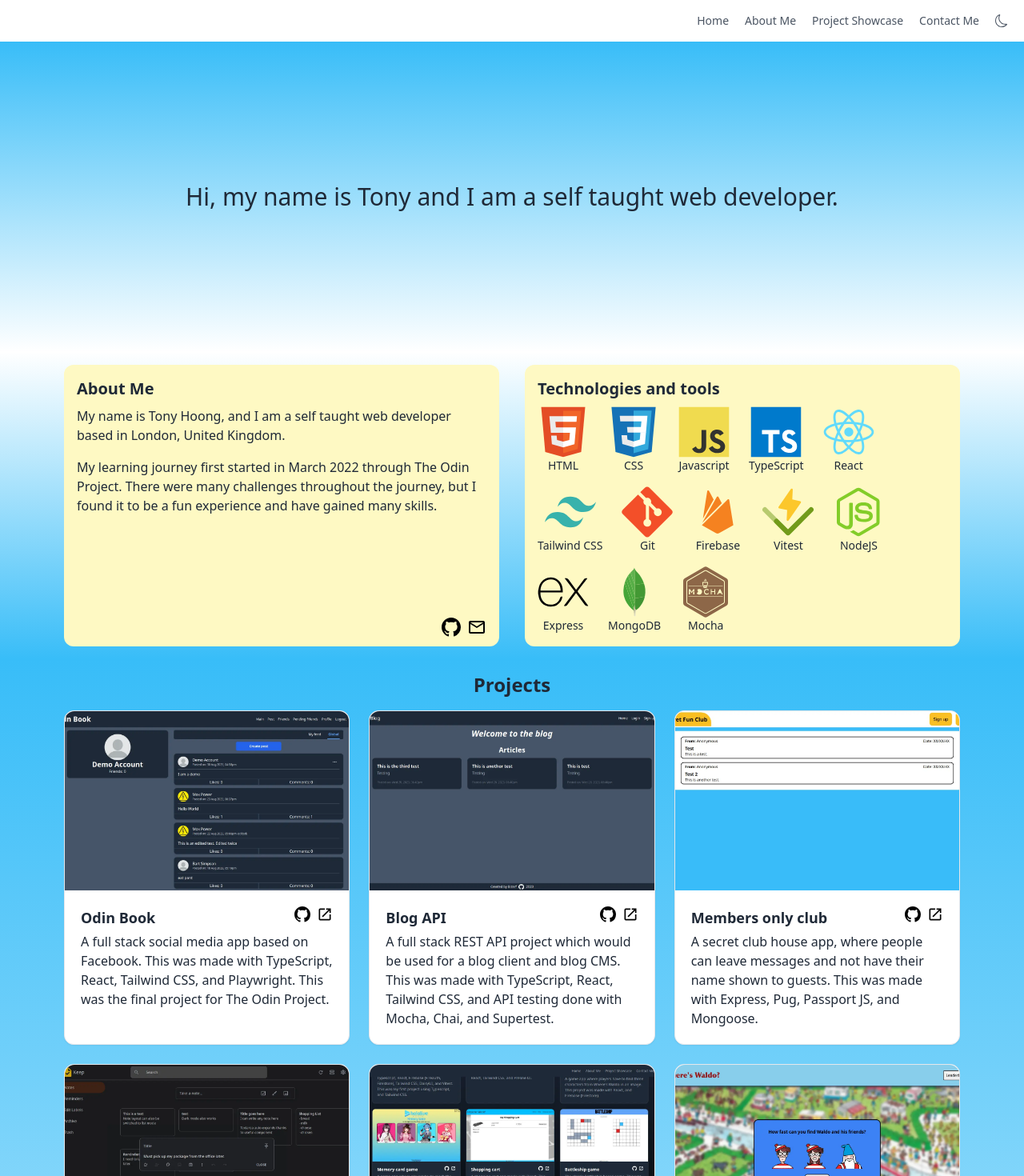
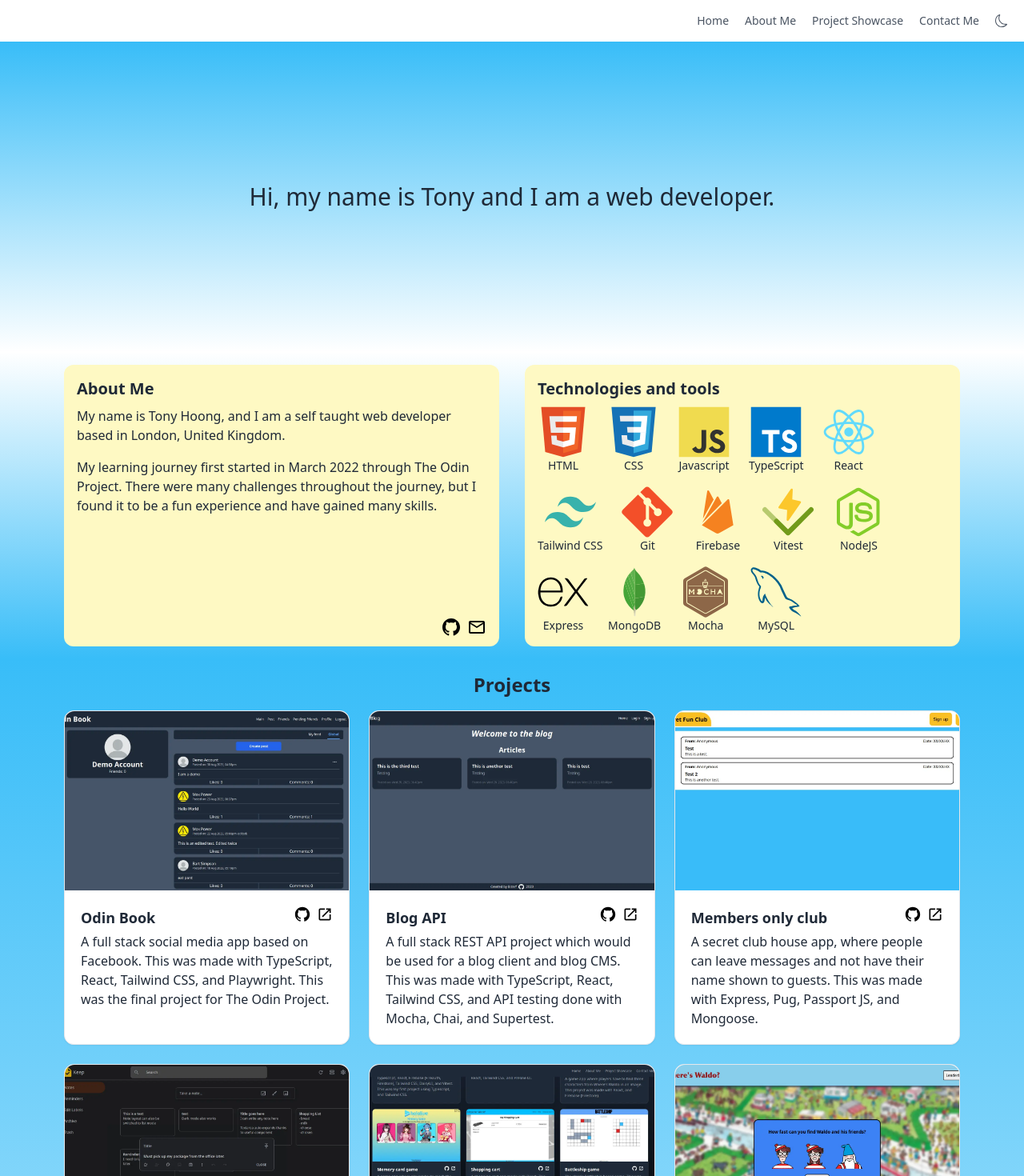
Before and after one commit to bizarf/odin-personal-portfolio, a React (Vite) app: page / in a window 1280 px wide. Shown: the top 1470 px of the page at 80% size. Built offline with nearby package versions, Linux system fonts and the light colour scheme.

Commit message:
added transition effect to project cards. updated package versions. swapped github icon with a different one from react-icons.

```diff
--- a/src/components/AboutMe.tsx
+++ b/src/components/AboutMe.tsx
@@ -1,6 +1,6 @@
 import React from "react";
 import { MdOutlineEmail } from "react-icons/md";
-import { GoMarkGithub } from "react-icons/go";
+import { GrGithub } from "react-icons/gr";
 import techAndTools from "./techAndTools";
 
 const AboutMe = () => {
@@ -42,7 +42,7 @@ const AboutMe = () => {
                                 rel="noreferrer noopener"
                                 aria-label="My Github repository"
                             >
-                                <GoMarkGithub className="text-2xl dark:text-white mr-2" />
+                                <GrGithub className="text-2xl dark:text-white mr-2" />
                             </a>
                             <a
                                 href="mailto:tonyhoong40@gmail.com"
--- a/src/components/ContactMe.tsx
+++ b/src/components/ContactMe.tsx
@@ -19,9 +19,10 @@ const ContactMe = () => {
                     method="post"
                     className="dark:bg-gray-800 p-4 rounded-xl bg-yellow-100"
                 >
+                    <div className="mb-4 sm:mb-8">
                         <label
                             htmlFor="contactName"
-                        className="block text-sm font-medium mb-2 dark:text-white"
+                            className="block mb-2 text-sm font-medium dark:text-white"
                         >
                             Name:
                         </label>
@@ -32,9 +33,11 @@ const ContactMe = () => {
                             name="name"
                             required
                         />
+                    </div>
+                    <div className="mb-4 sm:mb-8">
                         <label
                             htmlFor="contactEmail"
-                        className="block text-sm font-medium mb-2 dark:text-white"
+                            className="block mb-2 text-sm font-medium dark:text-white"
                         >
                             Email
                         </label>
@@ -45,9 +48,11 @@ const ContactMe = () => {
                             name="email"
                             required
                         />
+                    </div>
+                    <div>
                         <label
                             htmlFor="contactMessage"
-                        className="block text-sm font-medium mb-2 dark:text-white"
+                            className="block mb-2 text-sm font-medium dark:text-white"
                         >
                             Message
                         </label>
@@ -58,6 +63,7 @@ const ContactMe = () => {
                             rows={4}
                             required
                         />
+                    </div>
                     <input
                         type="submit"
                         value="Submit"
--- a/src/components/ProjectShowcase.tsx
+++ b/src/components/ProjectShowcase.tsx
@@ -1,5 +1,5 @@
 import React from "react";
-import { GoMarkGithub } from "react-icons/go";
+import { GrGithub } from "react-icons/gr";
 import { MdOpenInNew } from "react-icons/md";
 import projects from "./projects";
 
@@ -16,7 +16,7 @@ const ProjectShowcase = () => {
                 {projects.map((project, index) => (
                     <div
                         key={index}
-                        className="flex flex-col bg-white border shadow-sm rounded-xl dark:bg-gray-800 dark:border-gray-700 dark:shadow-slate-700/[.7]"
+                        className="flex flex-col bg-white border shadow-sm rounded-xl dark:bg-gray-800 dark:border-gray-700 dark:shadow-slate-700/[.7] transition ease-in-out hover:scale-105"
                     >
                         <picture>
                             <source
@@ -47,7 +47,7 @@ const ProjectShowcase = () => {
                                         className="pr-2"
                                         aria-label="project repository"
                                     >
-                                        <GoMarkGithub className="text-xl dark:text-white" />
+                                        <GrGithub className="text-xl dark:text-white" />
                                     </a>
                                     {/* live page link */}
                                     <a
--- a/src/components/Splash.tsx
+++ b/src/components/Splash.tsx
@@ -7,7 +7,7 @@ const Splash = () => {
             id="splashPage"
         >
             <h1 className="text-center md:text-3xl md:py-40 py-20 text-xl sm:text-2xl sm:py-28 sm:px-4 text-gray-800 dark:text-white">
-                Hi, my name is Tony and I am a self taught web developer.
+                Hi, my name is Tony and I am a web developer.
             </h1>
         </section>
     );
--- a/src/components/techAndTools.tsx
+++ b/src/components/techAndTools.tsx
@@ -12,6 +12,7 @@ import nodeJsIcon from "../assets/Icons/nodejs-original.svg";
 import expressIcon from "../assets/Icons/express-original.svg";
 import mongoDbIcon from "../assets/Icons/mongodb-original.svg";
 import mochaIcon from "../assets/Icons/mocha-plain.svg";
+import mySqlIcon from "../assets/Icons/mysql-original.svg";
 
 // array of all the technologies and tools I use
 const techAndTools: {
@@ -70,6 +71,10 @@ const techAndTools: {
         icon: mochaIcon,
         name: "Mocha",
     },
+    {
+        icon: mySqlIcon,
+        name: "MySQL",
+    },
 ];
 
 export default techAndTools;
```
Also changed, not shown: package.json (+17 -17 lines), src/assets/Icons/mysql-original.svg (added), 1 other file (tests, documents, lock files or other folders). Lines whose indentation alone changed are shown as unchanged.
